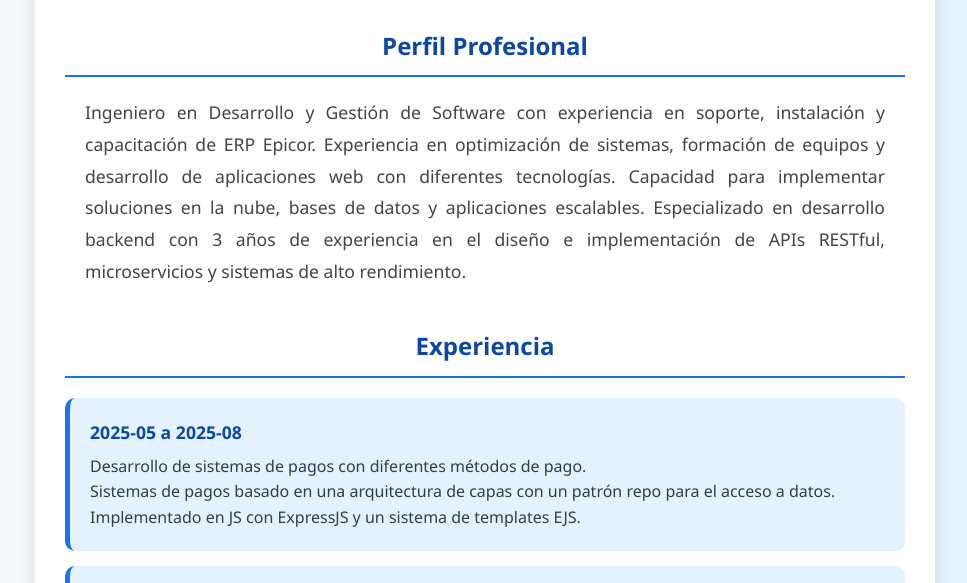
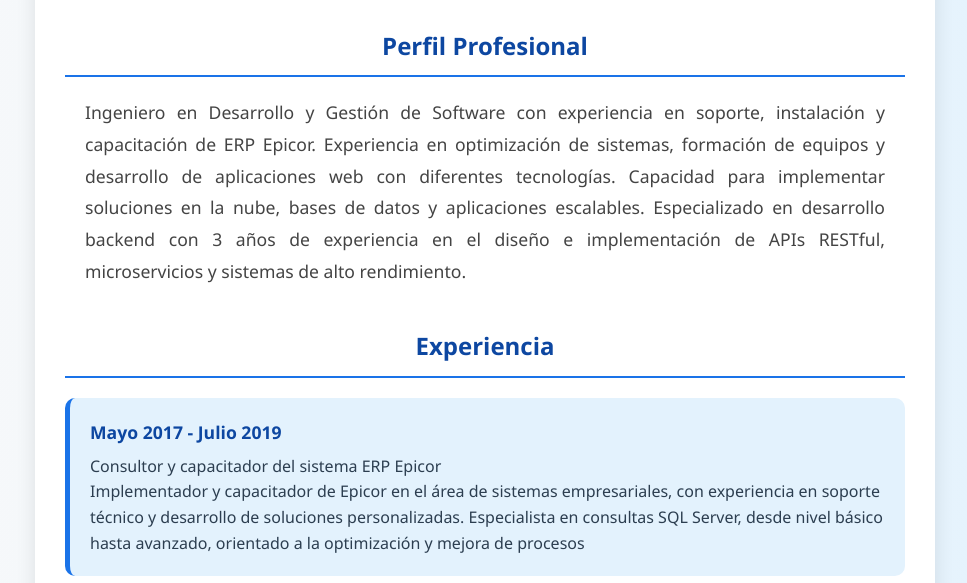
Before and after one commit to bulmaroz/bulmaroz.github.io, a plain HTML site: page index.html in a window 1280 px wide. Shown: the part 174-757 px from the top of the page, without its empty margins (155-1122 px from the left). Drawn offline with Linux system fonts and the light colour scheme.

Commit message:
Update index.html

```diff
--- a/index.html
+++ b/index.html
@@ -31,10 +31,10 @@
             <h2>Experiencia</h2>
             <ul>
                 <li>
-                    <strong>2025-05 a 2025-08</strong>
-                    Desarrollo de sistemas de pagos con diferentes métodos de pago.<br>
-                    Sistemas de pagos basado en una arquitectura de capas con un patrón repo para el acceso a datos.<br>
-                    Implementado en JS con ExpressJS y un sistema de templates EJS.
+                    <strong>Mayo 2017 - Julio 2019</strong>
+                  Consultor y capacitador del sistema ERP Epicor<br>
+                Implementador y capacitador de Epicor en el área de sistemas empresariales, con experiencia en soporte técnico y desarrollo de soluciones personalizadas. Especialista en consultas SQL Server,
+                    desde nivel básico hasta avanzado, orientado a la optimización y mejora de procesos
                 </li>
                 <li>
                     <strong>2024-02 a 2024-12</strong>
@@ -65,4 +65,5 @@
         </footer>
     </div>
 </body>
+
 </html>
```
